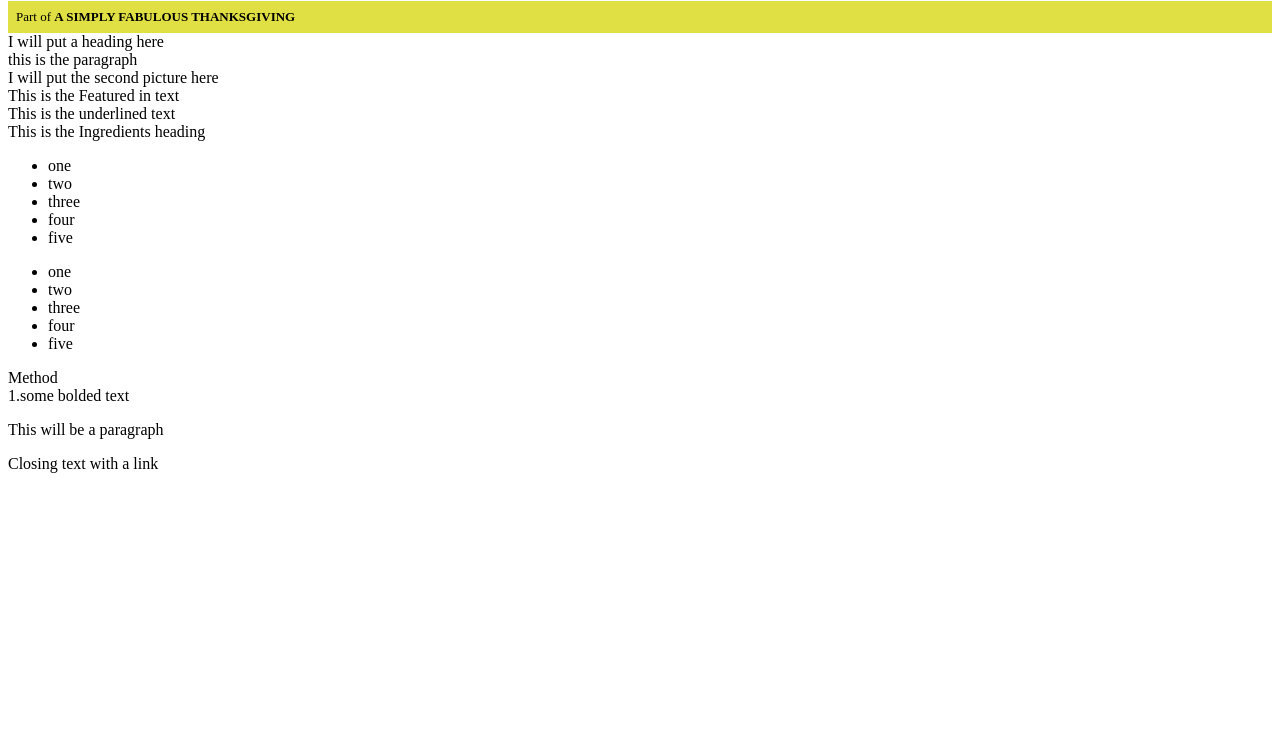
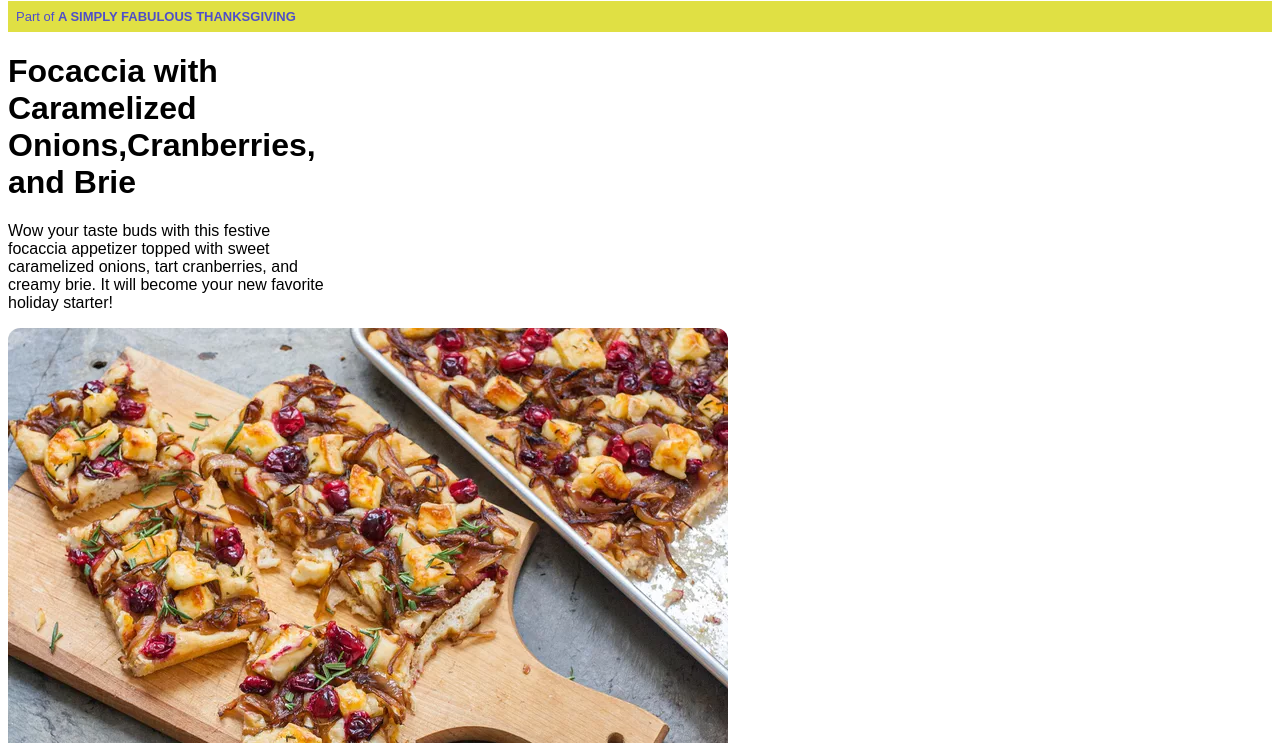
Before and after one commit to satwswy/EPICODE-D2-Homework, a plain HTML site: page index.html in a window 1280 px wide. Shown: the part 57-800 px from the top of the page. Drawn offline with Linux system fonts and the light colour scheme.

Commit message:
updated some changes

```diff
--- a/index.html
+++ b/index.html
@@ -6,6 +6,9 @@
     <meta name="viewport" content="width=device-width, initial-scale=1.0">
     <title>Document</title>
     <style>
+        body{
+            font-family: Arial, Helvetica, sans-serif;
+        }
         #picture-1{
             width: 150px;
             }
@@ -16,8 +19,20 @@
             background-color: rgb(224, 224, 68);
             padding: 8px;
             font-size: small;
+            color: rgb(78, 78, 202);
         }
-
+        #first-heading{
+            width: 25%;
+        }
+        #first-paragraph{
+            width: 25%;
+        }
+        #image2{
+            border-radius: 12px;
+        }
+       #nice{
+           display: block;
+       }
 
 
 
@@ -41,11 +56,16 @@
             <img id="picture-1" src="logo.png"/>
         </div>
         <div id="first-text">Part of <span id="span">A SIMPLY FABULOUS THANKSGIVING</span></div>
-        <div id="first-heading">I will put a heading here</div>
-        <div id="first-paragraph">this is the paragraph</div>
-        <div id="image-2">I will put the second picture here</div>
-        <div id="FEATURED-IN">This is the Featured in text</div>
-        <div id="underline">This is the underlined text</div>
+        <div id="first-heading"><h1 id="headin">Focaccia with Caramelized Onions,Cranberries, and Brie</h1></div>
+        <div id="first-paragraph">
+            <p>
+            Wow your taste buds with this festive focaccia appetizer
+            topped with sweet caramelized
+            onions, tart cranberries,
+            and creamy brie. It will become your new favorite holiday starter!
+            </p></div>
+        <div id="image-2"><img id="image2" src="focacca.png"></div>
+        <div id="FEATURED-IN">FEATURED IN: <a id="nice" href="">Fresh Cranberry Recipes That Go Beyond Sauce</a></div>
         <div id="Ingredients">This is the Ingredients heading</div>
         <div id="listone">
             <ul>
```
